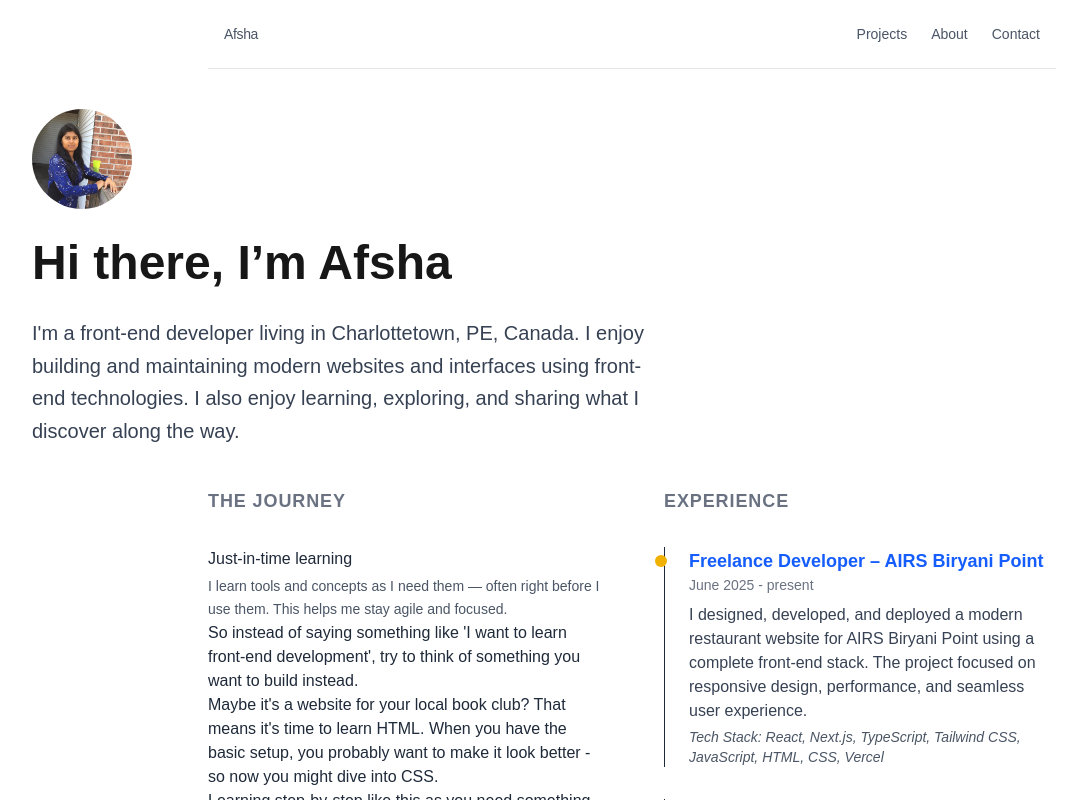
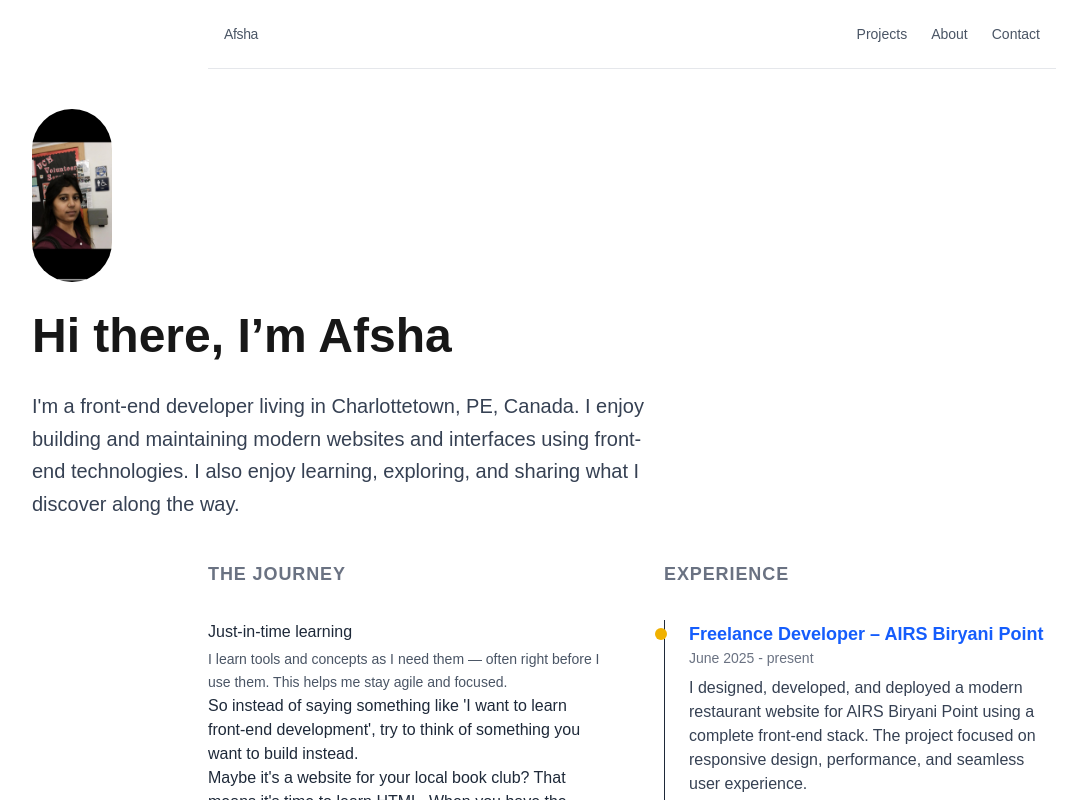
Before and after one commit to ammisettyAfsha/afsha-portfolio, a Next.js app: page / in a window 1280 px wide. Shown: the top 800 px of the page, without its empty margins (8-1083 px from the left). Built offline with nearby package versions, Linux system fonts and the light colour scheme.

Commit message:
profile pic

```diff
--- a/src/app/page.tsx
+++ b/src/app/page.tsx
@@ -10,10 +10,10 @@ export default function HomePage() {
       </div>
       <section className="mt-10 max-w-2xl pl-10 pr-4 text-left">
         <Image
-          src="/profile.jfif"
+          src="/profile.png"
           alt="Afsha profile picture"
-          width={100}
-          height={100}
+          width={80}
+          height={80}
           className="rounded-full mb-6"
         />
         <h1 className="text-5xl font-bold mb-6 leading-tight">
```
Also changed, not shown: public/profile.png (added).
